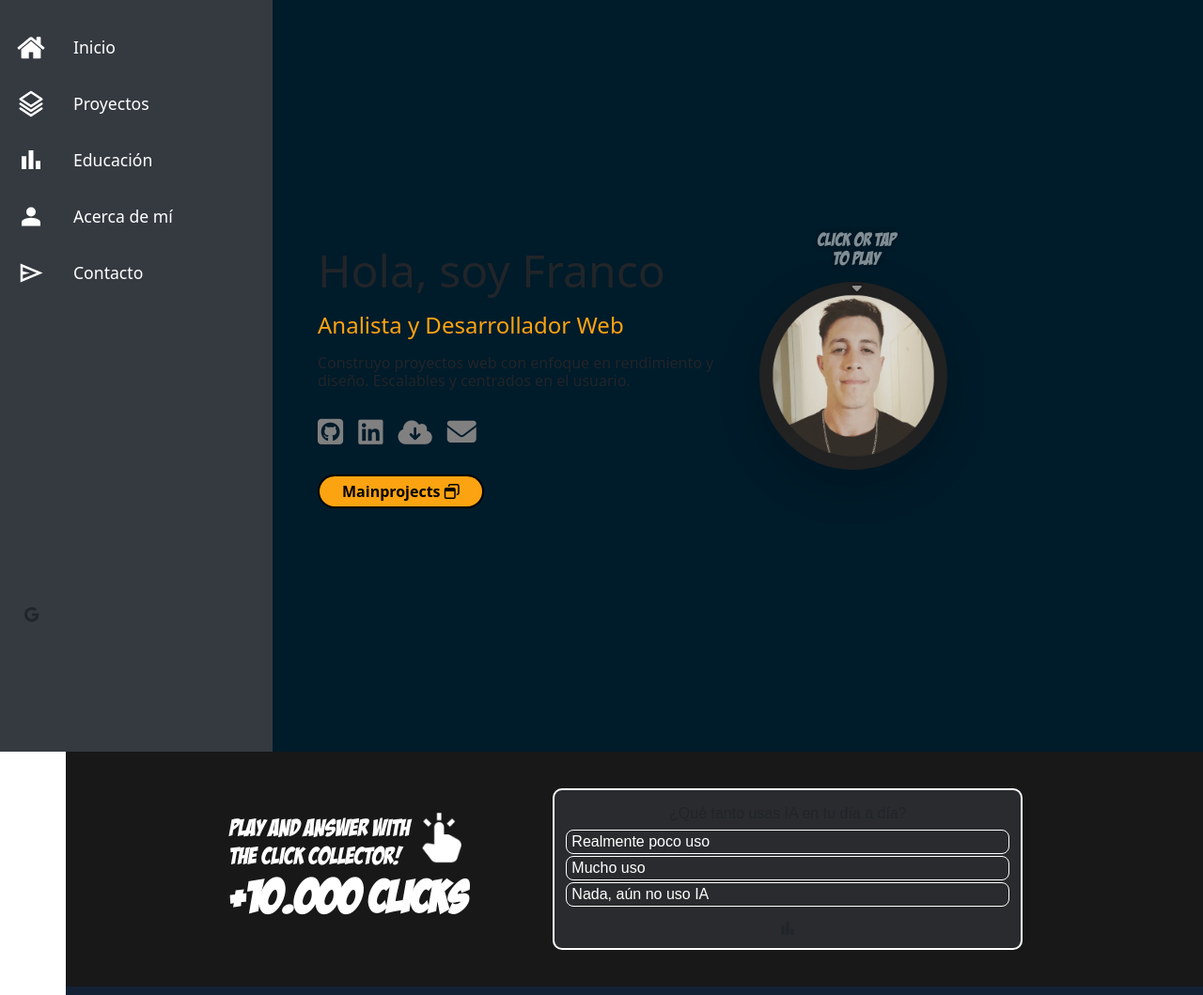
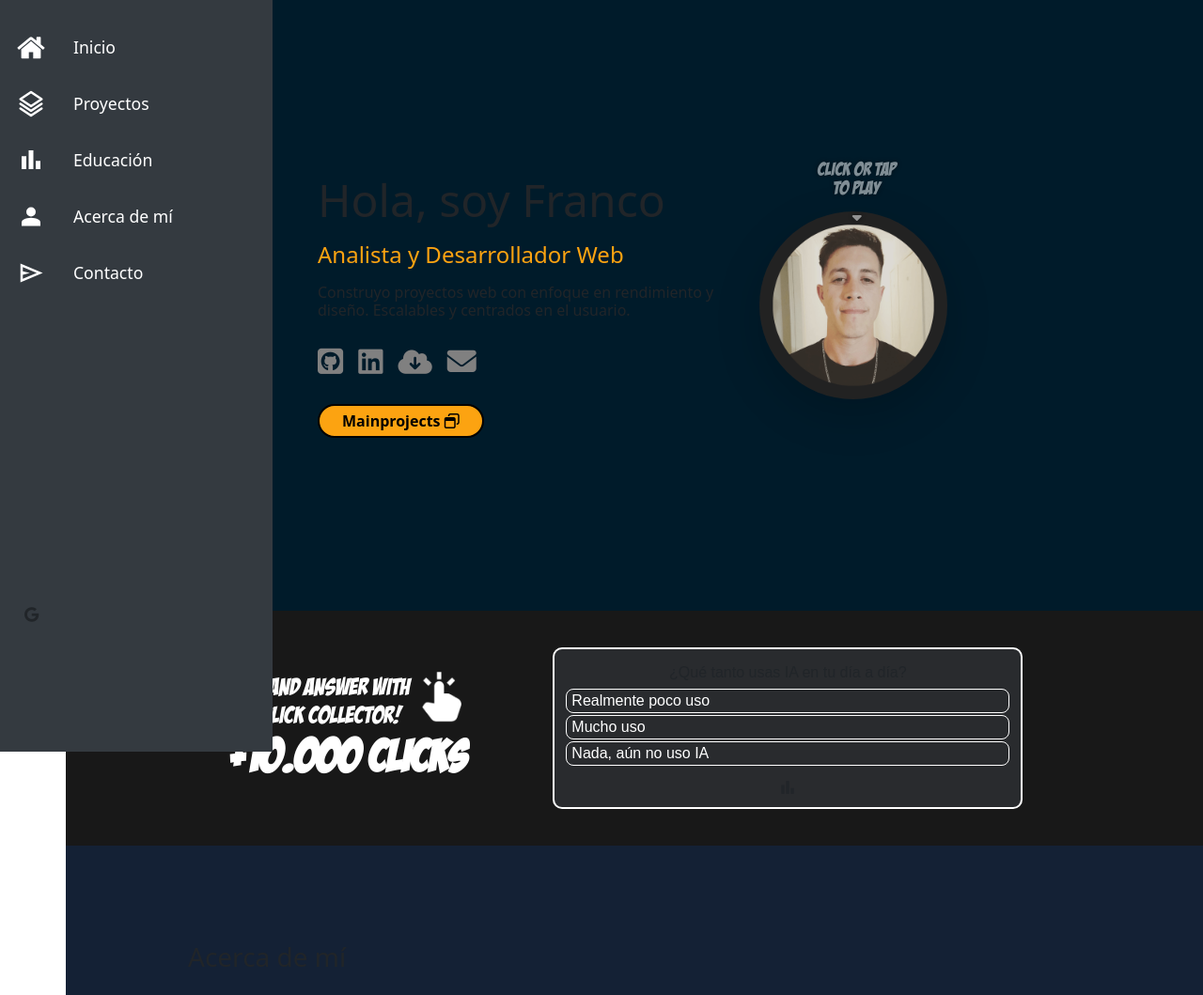
Before and after one commit to frandatagh/porfolioweb, a website with bundled scripts: page index.html in a window 1280 px wide. Shown: the top 1059 px of the page at 94% size. Built offline with nearby package versions, Linux system fonts and the light colour scheme; no server answers.

Commit message:
cambiando estilos css de resolucion

```diff
--- a/css/styles.css
+++ b/css/styles.css
@@ -28,7 +28,7 @@ body {
     position: fixed;
     top: 0;
     left: 0;
-    height: 100vh;
+    height: 100%;
     width: 70px;
     background-color: #343a40;
     display: flex;
@@ -189,8 +189,7 @@ body {
 .container-fondo {
     background-color: #001b2a;
     width: 100%;
-    height: 100vh;
-    min-height: 100vh;
+    height: 650px;
     display: flex;
     align-items: center;
     justify-content: center;
```
